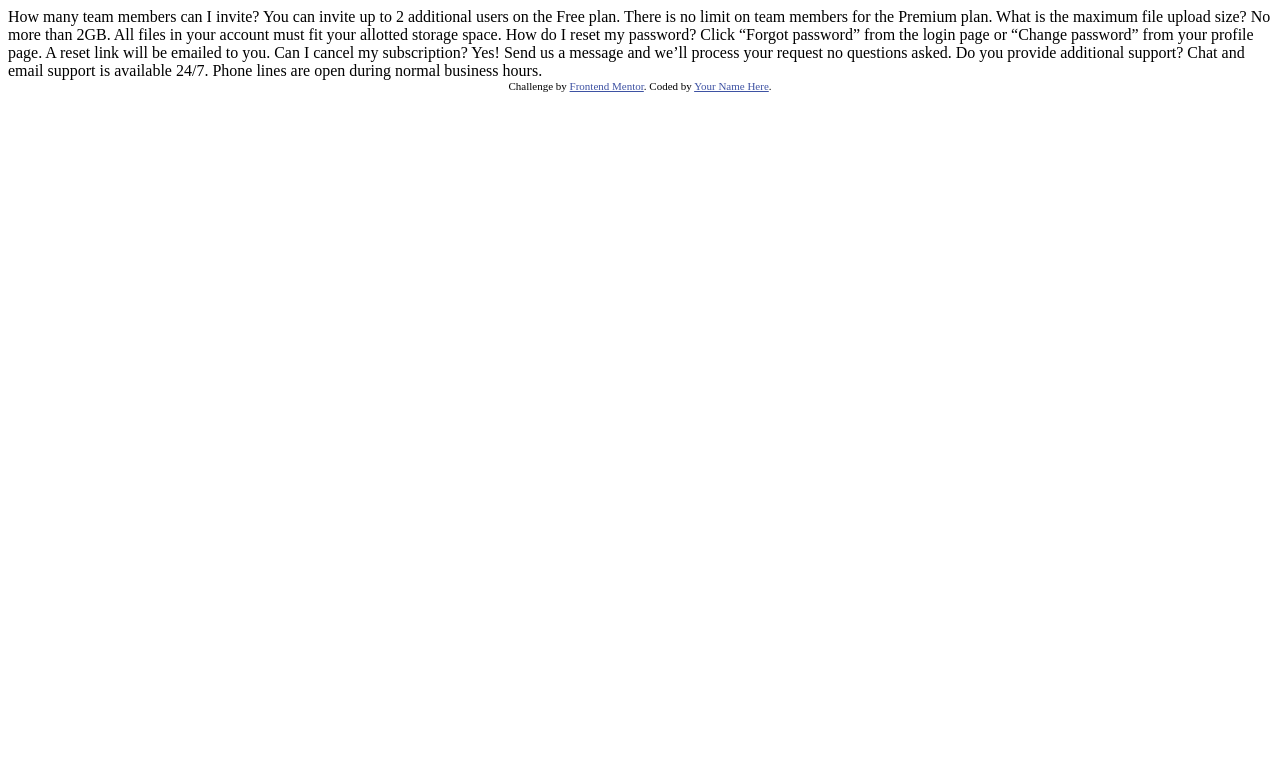
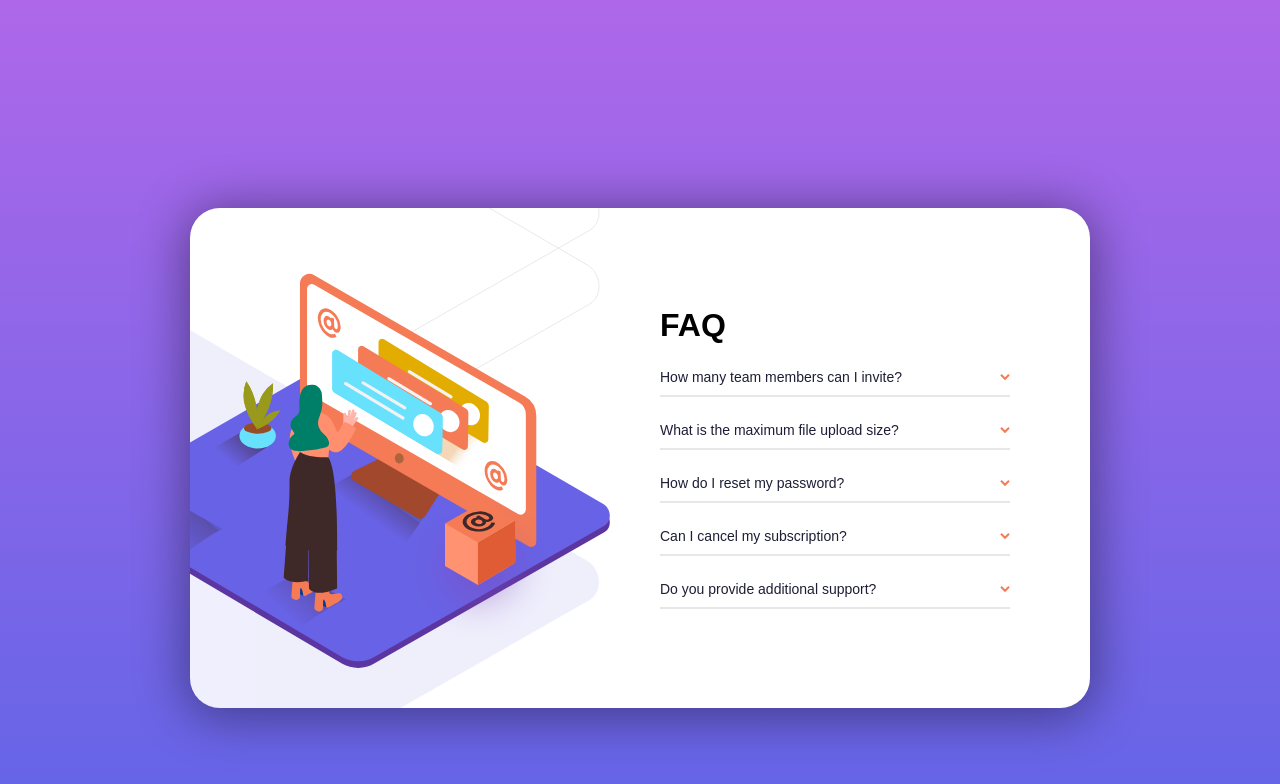
Before and after one commit to gastonave/Projects, a plain HTML site: page index.html in a window 1280 px wide. Drawn offline with Linux system fonts and the light colour scheme; a web font is replaced by a local one.

Commit message:
Uploaded the first draft of the accordion code
I have started to code this accordion and came across an issue with the accordion.  I am not able to get the dropdown to work, I am asking for help.

```diff
--- a/index.html
+++ b/index.html
@@ -1,40 +1,70 @@
-<!DOCTYPE html>
-<html lang="en">
+<!doctype html>
+<html>
 <head>
-  <meta charset="UTF-8">
-  <meta name="viewport" content="width=device-width, initial-scale=1.0"> <!-- displays site properly based on user's device -->
+	<meta charset="utf-8">
+	<meta name="viewport" content="width=device-width, initial-scale=1, shrink-to-fit=no">
+	<title>FAQ accordion project</title>
+	<link rel="stylesheet" href="style.css">
+	<link href="https://fonts.google.com/specimen/Kumbh+Sans" rel="stylesheet">
+	<script type="text/javascript" src="script.js"></script>
+</head>
 
-  <link rel="icon" type="image/png" sizes="32x32" href="./images/favicon-32x32.png">
+<body>
+	<div><img src="illustration-box-desktop.svg" alt="orange cube" class="cube"></div>
+	<div class="main">
+		<div class="images">
+			<img src="illustration-woman-online-desktop.svg" alt="woman" class="woman">
+			<img src="bg-pattern-desktop.svg" alt="background image" class="bg-img">
+		</div>
+		<div class="accordion">
+			<h1>FAQ</h1>
+			<div class="faq">
+				<div class="question">
+					<h2>How many team members can I invite?</h2>
+					<img src="icon-arrow-down.svg" alt="arrow down">
+				</div>
+				<div class="answer">
+					<p>Lorem ipsum dolor sit amet, consectetur adipiscing elit, sed do eiusmod tempor incididunt ut labore et dolore magna aliqua. Elementum sagittis vitae et leo duis ut. Ut tortor pretium viverra suspendisse potenti.</p>
+				</div>
+			</div>
+			<div class="faq">
+				<div class="question">
+					<h2>What is the maximum file upload size?</h2>
+					<img src="icon-arrow-down.svg" alt="arrow down">
+				</div>
+				<div class="answer">
+					<p>No more then 2GB.  All files in your account must fit your allotted storage space.</p>
+				</div>
+			</div>
+			<div class="faq">
+				<div class="question">
+					<h2>How do I reset my password?</h2>
+					<img src="icon-arrow-down.svg" alt="arrow down">
+				</div>
+				<div class="answer">
+					<p>Lorem ipsum dolor sit amet, consectetur adipiscing elit, sed do eiusmod tempor incididunt ut labore et dolore magna aliqua. Elementum sagittis vitae et leo duis ut. Ut tortor pretium viverra suspendisse potenti.</p>
+				</div>
+			</div>
+			<div class="faq">
+				<div class="question">
+					<h2>Can I cancel my subscription?</h2>
+					<img src="icon-arrow-down.svg" alt="arrow down">
+				</div>
+				<div class="answer">
+					<p>Lorem ipsum dolor sit amet, consectetur adipiscing elit, sed do eiusmod tempor incididunt ut labore et dolore magna aliqua. Elementum sagittis vitae et leo duis ut. Ut tortor pretium viverra suspendisse potenti.</p>
+				</div>
+			</div>
+			<div class="faq">
+				<div class="question">
+					<h2>Do you provide additional support?</h2>
+					<img src="icon-arrow-down.svg" alt="arrow down">
+				</div>
+				<div class="answer">
+					<p>Lorem ipsum dolor sit amet, consectetur adipiscing elit, sed do eiusmod tempor incididunt ut labore et dolore magna aliqua. Elementum sagittis vitae et leo duis ut. Ut tortor pretium viverra suspendisse potenti.</p>
+				</div>
+			</div>
+		</div>
+	</div>
 
-  <title>Frontend Mentor | FAQ Accordion Card</title>
-
-  <!-- Feel free to remove these styles or customise in your own stylesheet 👍 -->
-  <style>
-    .attribution { font-size: 11px; text-align: center; }
-    .attribution a { color: hsl(228, 45%, 44%); }
-  </style>
-</head>
-<body>
-  How many team members can I invite?
-  You can invite up to 2 additional users on the Free plan. There is no limit on
-  team members for the Premium plan.
-
-  What is the maximum file upload size?
-  No more than 2GB. All files in your account must fit your allotted storage space.
-
-  How do I reset my password?
-  Click “Forgot password” from the login page or “Change password” from your profile page.
-  A reset link will be emailed to you.
-
-  Can I cancel my subscription?
-  Yes! Send us a message and we’ll process your request no questions asked.
-
-  Do you provide additional support?
-  Chat and email support is available 24/7. Phone lines are open during normal business hours.
-
-  <div class="attribution">
-    Challenge by <a href="https://www.frontendmentor.io?ref=challenge" target="_blank">Frontend Mentor</a>.
-    Coded by <a href="#">Your Name Here</a>.
-  </div>
 </body>
 </html>
--- /dev/null
+++ b/script.js
@@ -0,0 +1,9 @@
+// JavaScript Document
+
+cont faqs = document.querySelectorAll(".faq");
+
+faqs.forEach((faq) => {
+	faq.addEventListener("click", () => {
+		faq.classList.toggle("active");
+	});
+});
--- /dev/null
+++ b/style.css
@@ -0,0 +1,102 @@
+@charset "utf-8";
+/* CSS Document */
+
+* {
+	margin: 0;
+	padding: 0;
+	box-sizing: border-box;
+	overflow: hidden;
+}
+
+body {
+	background-image: linear-gradient(hsl(273, 75%, 66%),hsl(240, 73%, 65%));
+	background-repeat: no-repeat;
+	width: 100vw;
+	height: 100vh;
+	font-family: 'KumbhSans', sans-serif;
+	font-weight: 400;
+}
+
+.main {
+	position: relative;
+	margin: 26vh auto;
+	padding: 20px;
+	display: grid;
+	grid-template-columns: 1fr 2fr;
+	align-items: center;
+	width: 900px;
+	height: 500px;
+	background-color: white;
+	border-radius: 30px;
+	box-shadow: 0 5px 50px 5px rgba(0,0,0,.4);
+	z-index: -2;
+}
+
+.images {
+	width: 450px;
+}
+
+.bg-img {
+	width: 950px;
+	height: auto;
+	position: absolute;
+	bottom: -140px;
+	left: -540px;
+	z-index: -1;
+
+}
+
+.woman {
+	width: 520px;
+	height: auto;
+	position: absolute;
+	left: -100px;
+	bottom: 40px;
+}
+
+.cube {
+	position: absolute;
+	top: 500px;
+	left: 405px;
+	width: 150px;
+}
+
+h1 {
+	font-family: 'KumbhSans', sans-serif;
+	font-weight: 700;
+}
+
+.faq {
+	width: 350px;
+	margin-top: 25px;
+	padding-bottom: 10px;
+	border-bottom: 2px solid hsl(240, 5%, 91%);
+	cursor: pointer;
+}
+
+.question {
+	display: flex;
+	justify-content: space-between;
+	align-items: center;
+}
+
+.question h2 {
+	font-size: 14px;
+	color:  hsl(238, 29%, 16%);
+	font-weight: 400;
+}
+
+.answer {
+	max-height: 0;
+	overflow: hidden;
+	transition: max-height 1.4s ease;
+}
+.answer p {
+	padding-top: 15px;
+	line-height: 1.5;
+	font-size: 12px;
+}
+
+.faq.active .answer {
+	max-height: 300px;
+}
```
Also changed, not shown: bg-pattern-desktop.svg (added), bg-pattern-mobile.svg (added), favicon-32x32.png (added), icon-arrow-down.svg (added), illustration-box-desktop.svg (added), illustration-woman-online-desktop.svg (added), illustration-woman-online-mobile.svg (added).
